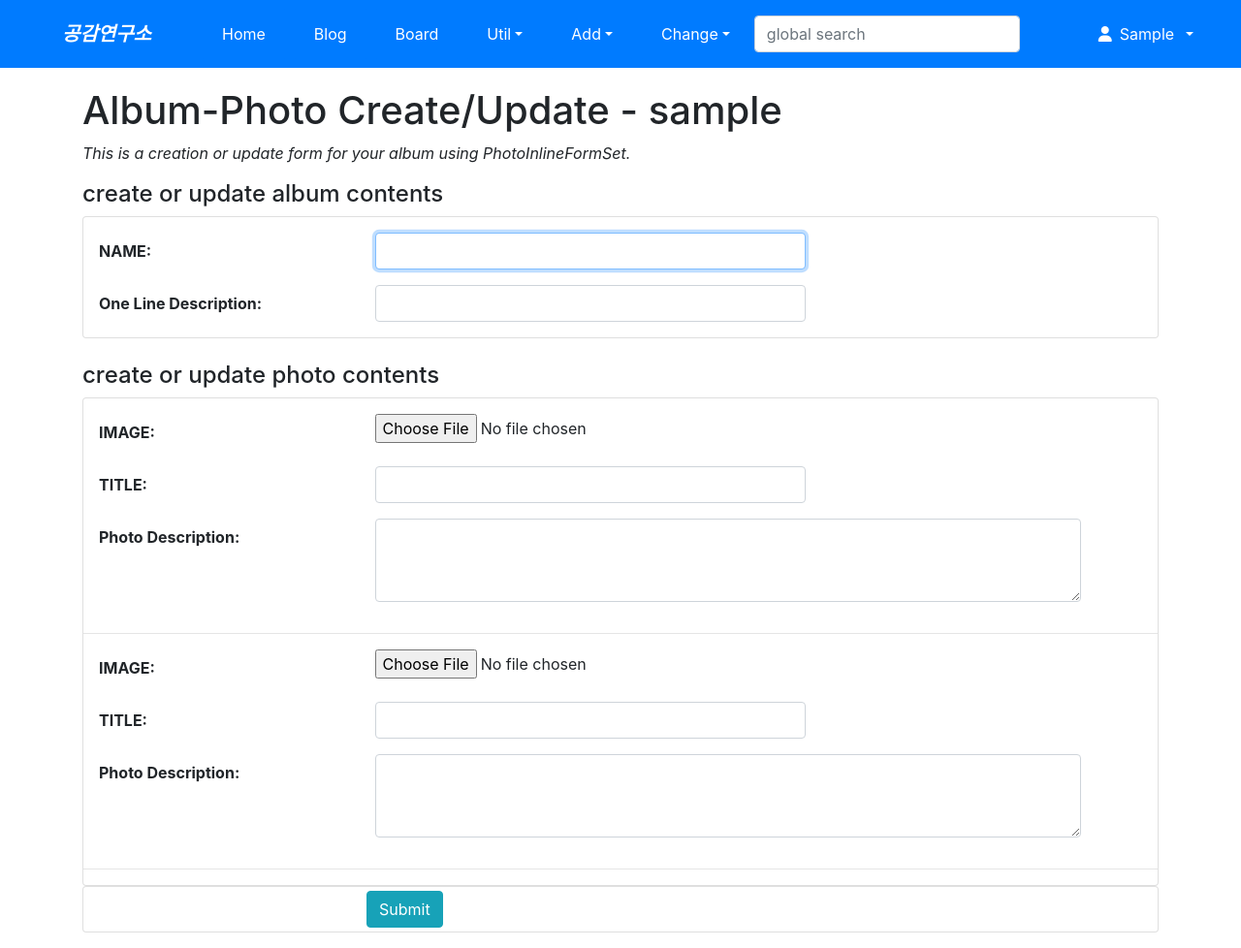
After one commit to gtpchris/pybo, a Django app: page /photo/album/add/ in a window 1280 px wide. The commit adds this page. Shown: the whole page at 97% size. Run offline with Django 3.2, Linux system fonts and the light colour scheme; the visitor is signed in with stand-in values (Sample User, id 1); some libraries are stand-ins or nearby versions.

Commit message:
chapter12

```diff
--- /dev/null
+++ b/photo/forms.py
@@ -0,0 +1,5 @@
+from django.forms import inlineformset_factory
+from photo.models import Album, Photo
+
+
+PhotoInlineFormSet = inlineformset_factory(Album, Photo, fields = ['image', 'title', 'description'], extra = 2)
--- a/photo/models.py
+++ b/photo/models.py
@@ -8,6 +8,7 @@ from photo.fields import ThumbnailImageField
 class Album(models.Model):
     name = models.CharField('NAME', max_length=30)
     description = models.CharField('One Line Description', max_length=100, blank=True)
+    owner = models.ForeignKey('auth.User', on_delete=models.CASCADE, verbose_name='OWNER', blank=True, null=True)
 
     class Meta:
         ordering = ('name',)
@@ -25,6 +26,7 @@ class Photo(models.Model):
     description = models.TextField('Photo Description', blank=True)
     image = ThumbnailImageField('IMAGE', upload_to='photo/%Y/%m')
     upload_dt = models.DateTimeField('UPLOAD DATE', auto_now_add=True)
+    owner = models.ForeignKey('auth.User', on_delete=models.CASCADE, verbose_name='OWNER', blank=True, null=True)
 
     class Meta:
         ordering = ('title',)
--- /dev/null
+++ b/photo/templates/photo/album_form.html
@@ -0,0 +1,96 @@
+{% extends "base.html" %}
+{% load widget_tweaks %}
+
+{% block title %}album_form.html{% endblock %}
+
+{% block content %}
+    <h1>Album-Photo Create/Update - {{user}}</h1>
+    <p class="font-italic">This is a creation or update form for your album using PhotoInlineFormSet.</p>
+
+    {% if form.errors %}
+        <div class="alert alert-danger">
+            <div class="font-weight-bold">Wrong! Please correct the form error(s) below.</div>
+            {{ form.errors }}
+        </div>
+    {% endif %}
+
+    {% if formset.errors %}
+        <div class="alert alert-warning">
+            <div class="font-weight-bold">Wrong! Please correct the formset error(s) below.</div>
+            {% for formerrors in formset.errors %}
+                {{ formerrors }}
+            {% endfor %}
+        </div>
+    {% endif %}
+
+    {% if form.is_multipart or formset.is_multipart %}
+        <form enctype="multipart/form-data" action="" method="post">
+    {% else %}
+        <form action="." method="post">
+    {% endif %}
+{% csrf_token %}
+
+<h4>create or update album contents</h4>
+
+<fieldset class="card pt-3">
+
+    <div class="form-group row">
+        {{ form.name|add_label_class:"col-form-label col-sm-3 ml-3 font-weight-bold" }}
+        <div class="col-sm-5">
+            {{ form.name|add_class:"form-control"|attr:"autofocus" }}
+        </div>
+    </div>
+
+    <div class="form-group row">
+        {{ form.description|add_label_class:"col-form-label col-sm-3 ml-3 font-weight-bold" }}
+        <div class="col-sm-5">
+            {{ form.description|add_class:"form-control" }}
+        </div>
+    </div>
+
+</fieldset>
+<br>
+
+<h4>create or update photo contents</h4>
+
+<fieldset class="card pt-3">
+
+    {{ formset.management_form }}
+    {% for form in formset %}
+        {{ form.id }}
+        {# form.album #}
+        <div class="form-group row">
+            {{ form.image|add_label_class:"col-form-label col-sm-3 ml-3 font-weight-bold" }}
+            <div class="col-sm-5">
+                {{ form.image|add_class:"form-control-file" }}
+            </div>
+        </div>
+
+        <div class="form-group row">
+            {{ form.title|add_label_class:"col-form-label col-sm-3 ml-3 font-weight-bold" }}
+            <div class="col-sm-5">
+                {{ form.title|add_class:"form-control" }}
+            </div>
+        </div>
+
+        <div class="form-group row">
+            {{ form.description|add_label_class:"col-form-label col-sm-3 ml-3 font-weight-bold" }}
+            <div class="col-sm-8">
+                {{ form.description|add_class:"form-control"|attr:"rows:3" }}
+            </div>
+        </div>
+
+        <hr>
+    {% endfor %}
+
+</fieldset>
+
+<div class="form-group card py-1">
+    <div class="offset-sm-3 col-sm-5">
+        <input type="submit" value="Submit" class="btn btn-info"/>
+    </div>
+</div>
+
+</form>
+
+{% endblock %}
--- a/photo/urls.py
+++ b/photo/urls.py
@@ -18,4 +18,28 @@ urlpatterns = [
     # Example: /photo/photo/99/
     path('photo/<int:pk>/', views.PhotoDV.as_view(), name='photo_detail'),
 
+    # Example: /photo/album/add/
+    path('album/add/', views.AlbumPhotoCV.as_view(), name='album_add'),
+
+    # Example: /photo/album/change/
+    path('album/change/', views.AlbumChangeLV.as_view(), name='album_change'),
+
+    # Example: /photo/album/99/update/
+    path('album/<int:pk>/update/', views.AlbumPhotoUV.as_view(), name='album_update'),
+
+    # Example: /photo/album/99/delete/
+    path('album/<int:pk>/delete/', views.AlbumDelV.as_view(), name='album_delete'),
+
+    # Example: /photo/photo/add/
+    path('photo/add/', views.PhotoCV.as_view(), name='photo_add'),
+
+    # Example: /photo/photo/change/
+    path('photo/change/', views.PhotoChangeLV.as_view(), name='photo_change'),
+
+    # Example: /photo/photo/99/update/
+    path('photo/<int:pk>/update/', views.PhotoUV.as_view(), name='photo_update'),
+
+    # Example: /photo/photo/99/delete/
+    path('photo/<int:pk>/delete/', views.PhotoDelV.as_view(), name='photo_delete'),
+
 ]
--- a/photo/views.py
+++ b/photo/views.py
@@ -1,5 +1,12 @@
 from django.views.generic import ListView, DetailView
 from photo.models import Album, Photo
+
+from django.contrib.auth.mixins import LoginRequiredMixin
+from django.shortcuts import redirect
+from django.urls import reverse_lazy
+from django.views.generic import CreateView, UpdateView, DeleteView
+from config.views import OwnerOnlyMixin
+from photo.forms import PhotoInlineFormSet
 
 
 class AlbumLV(ListView):
@@ -12,3 +19,100 @@ class AlbumDV(DetailView):
 
 class PhotoDV(DetailView):
     model = Photo
+
+#--- Create/Change-list/Update/Delete for Photo
+class PhotoCV(LoginRequiredMixin, CreateView):
+    model = Photo
+    fields = ('album', 'title', 'image', 'description')
+    success_url = reverse_lazy('photo:index')
+
+    def form_valid(self, form):
+        form.instance.owner = self.request.user
+        return super().form_valid(form)
+
+
+class PhotoChangeLV(LoginRequiredMixin, ListView):
+    model = Photo
+    template_name = 'photo/photo_change_list.html'
+
+    def get_queryset(self):
+        return Photo.objects.filter(owner=self.request.user)
+
+
+class PhotoUV(OwnerOnlyMixin, UpdateView):
+    model = Photo
+    fields = ('album', 'title', 'image', 'description')
+    success_url = reverse_lazy('photo:index')
+
+
+class PhotoDelV(OwnerOnlyMixin, DeleteView):
+    model = Photo
+    success_url = reverse_lazy('photo:index')
+
+
+#--- Change-list/Delete for Album
+class AlbumChangeLV(LoginRequiredMixin, ListView):
+    model = Album
+    template_name = 'photo/album_change_list.html'
+
+    def get_queryset(self):
+        return Album.objects.filter(owner=self.request.user)
+
+
+class AlbumDelV(OwnerOnlyMixin, DeleteView):
+    model = Album
+    success_url = reverse_lazy('photo:index')
+
+
+#--- (InlineFormSet) Create/Update for Album
+class AlbumPhotoCV(LoginRequiredMixin, CreateView):
+    model = Album
+    fields = ('name', 'description')
+    success_url = reverse_lazy('photo:index')
+
+    def get_context_data(self, **kwargs):
+        context = super().get_context_data(**kwargs)
+        if self.request.POST:
+            context['formset'] = PhotoInlineFormSet(self.request.POST, self.request.FILES)
+        else:
+            context['formset'] = PhotoInlineFormSet()
+        return context
+
+    def form_valid(self, form):
+        form.instance.owner = self.request.user
+        context = self.get_context_data()
+        formset = context['formset']
+        for photoform in formset:
+            photoform.instance.owner = self.request.user
+        if formset.is_valid():
+            self.object = form.save()
+            formset.instance = self.object
+            formset.save()
+            return redirect(self.get_success_url())
+        else:
+            return self.render_to_response(self.get_context_data(form=form))
+
+
+class AlbumPhotoUV(OwnerOnlyMixin, UpdateView):
+    model = Album
+    fields = ('name', 'description')
+    success_url = reverse_lazy('photo:index')
+
+    def get_context_data(self, **kwargs):
+        context = super().get_context_data(**kwargs)
+        if self.request.POST:
+            context['formset'] = PhotoInlineFormSet(self.request.POST, self.request.FILES, instance=self.object)
+        else:
+            context['formset'] = PhotoInlineFormSet(instance=self.object)
+        return context
+
+    def form_valid(self, form):
+        context = self.get_context_data()
+        formset = context['formset']
+        if formset.is_valid():
+            self.object = form.save()
+            formset.instance = self.object
+            formset.save()
+            return redirect(self.get_success_url())
+        else:
+            return self.render_to_response(self.get_context_data(form=form))
--- a/templates/base.html
+++ b/templates/base.html
@@ -47,6 +47,9 @@
                     <a class="dropdown-item" href="{% url 'bookmark:add' %}">Bookmark</a>
                     <a class="dropdown-item" href="{% url 'blog:add' %}">Post</a>
                     <div class="dropdown-divider"></div>
+                    <a class="dropdown-item" href="{% url 'photo:album_add' %}">Album</a>
+                    <a class="dropdown-item" href="{% url 'photo:photo_add' %}">Photo</a>
+                    <div class="dropdown-divider"></div>
                     <a class="dropdown-item" href="">temp</a>
                     <a class="dropdown-item" href="">temp2</a>
                 </div>
@@ -57,6 +60,9 @@
                 <div class="dropdown-menu">
                     <a class="dropdown-item" href="{% url 'bookmark:change' %}">Bookmark</a>
                     <a class="dropdown-item" href="{% url 'blog:change' %}">Post</a>
+                    <div class="dropdown-divider"></div>
+                    <a class="dropdown-item" href="{% url 'photo:album_change' %}">Album</a>
+                    <a class="dropdown-item" href="{% url 'photo:photo_change' %}">Photo</a>
                     <div class="dropdown-divider"></div>
                     <a class="dropdown-item" href="">temp</a>
                     <a class="dropdown-item" href="">temp2</a>
```
Also changed, not shown: photo/templates/photo/album_change_list.html (added, +35 -0 lines), photo/templates/photo/album_confirm_delete.html (added, +15 -0 lines), photo/templates/photo/photo_change_list.html (added, +37 -0 lines), photo/templates/photo/photo_confirm_delete.html (added, +15 -0 lines), photo/templates/photo/photo_form.html (added, +64 -0 lines).
